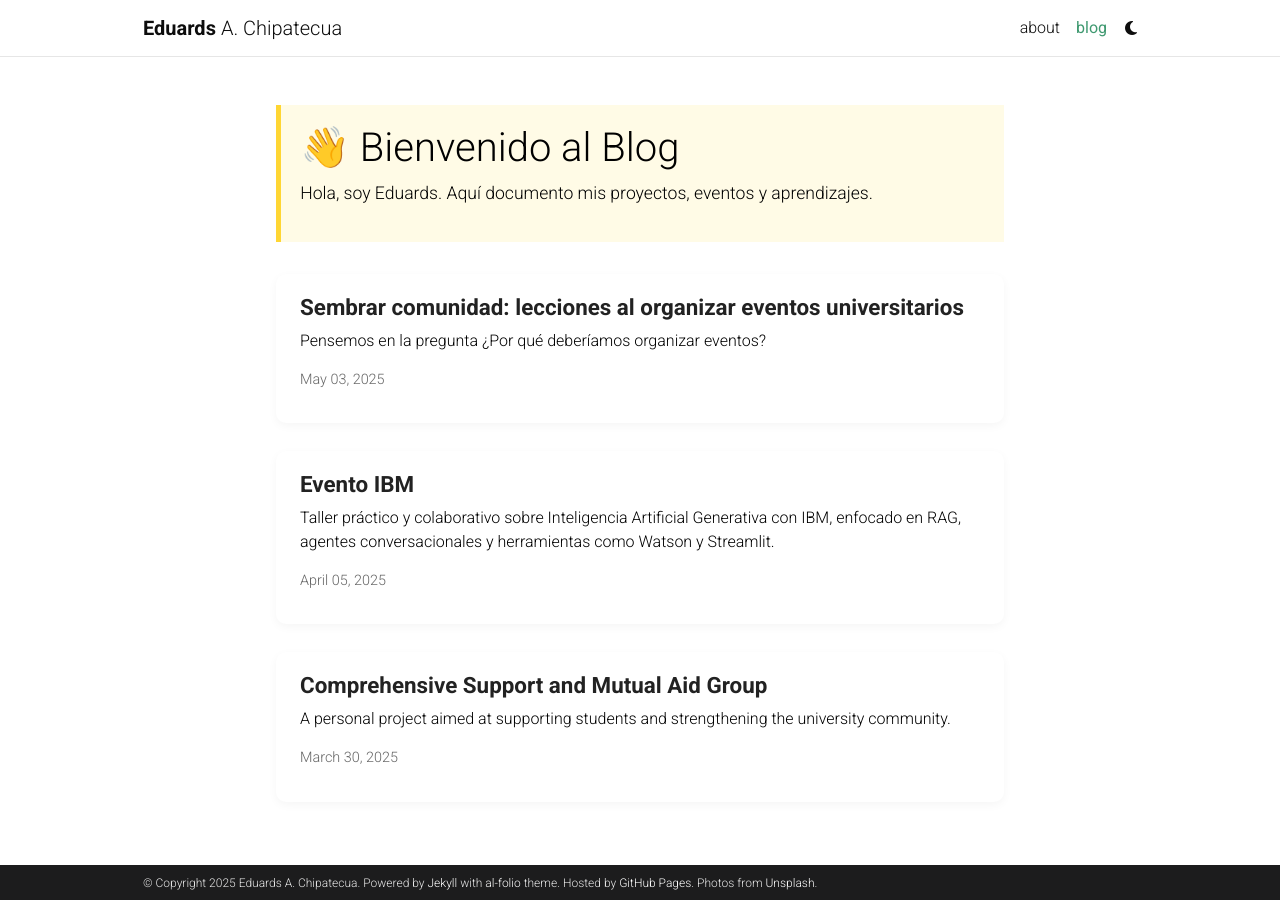
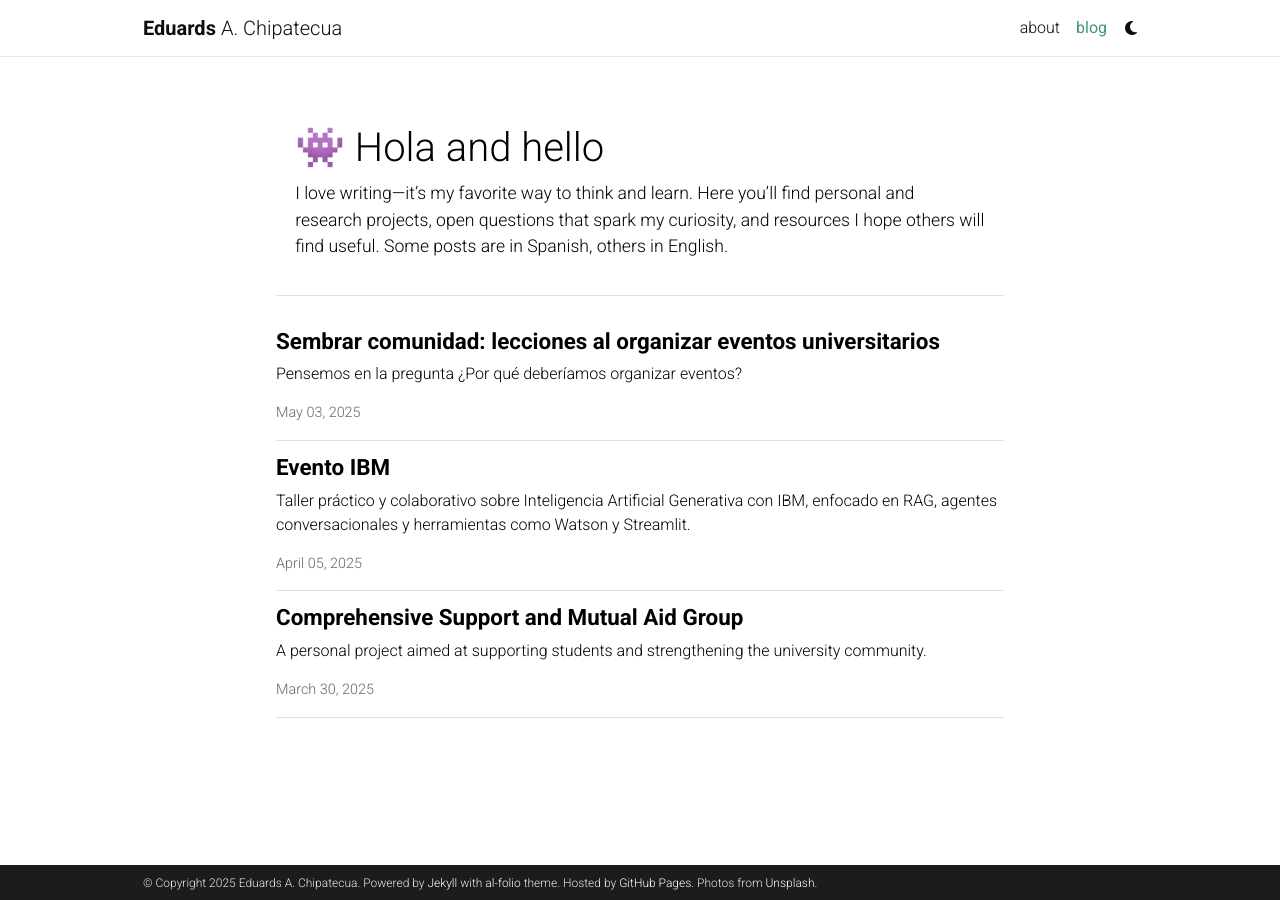
Before and after one commit to eguar11011/eguar11011.github.io, a Jekyll site: the page built from blog/index.html, in a window 1280 px wide. Built offline with Jekyll 4.4.1, drawn with Linux system fonts in a browser that asks for light colours; the list of posts is cut into pages by our own code; comment, search, counter and statistics services are not loaded; a style sheet for code colours, icons or effects is not loaded.

Commit message:
cambio completado para la seccion de blog

```diff
--- a/_sass/_base.scss
+++ b/_sass/_base.scss
@@ -1005,31 +1005,25 @@ nav[data-toggle="toc"] {
 
 // --- Estilos personalizados para vista de blog tipo tarjeta (como Lil'Log) ---
 
+
 .blog-card {
-  border-radius: 10px;          /* un poco menos redondo */
-  background-color: #ffffff;    /* blanco puro, no grisáceo */
-  padding: 1.25rem 1.5rem;
-  margin-bottom: 1.75rem;
-  box-shadow: 0 3px 10px rgba(0,0,0,.04);
+  padding-bottom: 0.2rem;     /* espacio antes de la línea   */
+  margin-bottom: 0.8rem;      /* espacio después de la línea */
+  border-bottom: 1px solid rgba(0,0,0,.12);   /* línea clara  */
 }
-
-.blog-card:hover {
-  transform: translateY(-2px);
-  box-shadow: 0 6px 18px rgba(0,0,0,.06);
-}
-
 
 .blog-title {
   font-size: 1.4rem;
   font-weight: 700;
-  color: #222;
   margin-bottom: 0.5rem;
+
 }
 
 .blog-meta {
   font-size: 0.9rem;
   color: #666;
   margin-bottom: 0.8rem;
+
 }
 
 .blog-excerpt {
@@ -1040,13 +1034,14 @@ nav[data-toggle="toc"] {
 .intro-text {
   margin-bottom: 2rem;
   padding: 1.2rem;
-  background-color: #fffbe6;
-  border-left: 5px solid #ffd633;
   font-size: 1.1rem;
+    border-bottom: 1px solid rgba(0,0,0,.12);   /* línea clara  */
+
 }
 /* coloca esto DESPUÉS de las reglas que ya añadiste */
 .blog-list {
   max-width: 760px;     /* ajusta si quieres más ancho */
   margin: 0 auto;       /* centra */
   padding: 0 1rem;      /* algo de aire en móviles */
+
 }
--- a/blog/index.html
+++ b/blog/index.html
@@ -21,8 +21,11 @@ pagination:
 
 <div class="blog-list">
   <div class="intro-text">
-  <h1>👋 Bienvenido al Blog</h1>
-  <p>Hola, soy Eduards. Aquí documento mis proyectos, eventos y aprendizajes.</p>
+  <h1>👾  Hola and hello</h1>
+  <p> I love writing—it’s my favorite way to think and learn.
+    Here you’ll find personal and research projects, open questions that spark my curiosity,
+    and resources I hope others will find useful. Some posts are in Spanish, others in English.
+</p>
 </div>
   {% for post in latest_posts %}
   <div class="blog-card">
```
